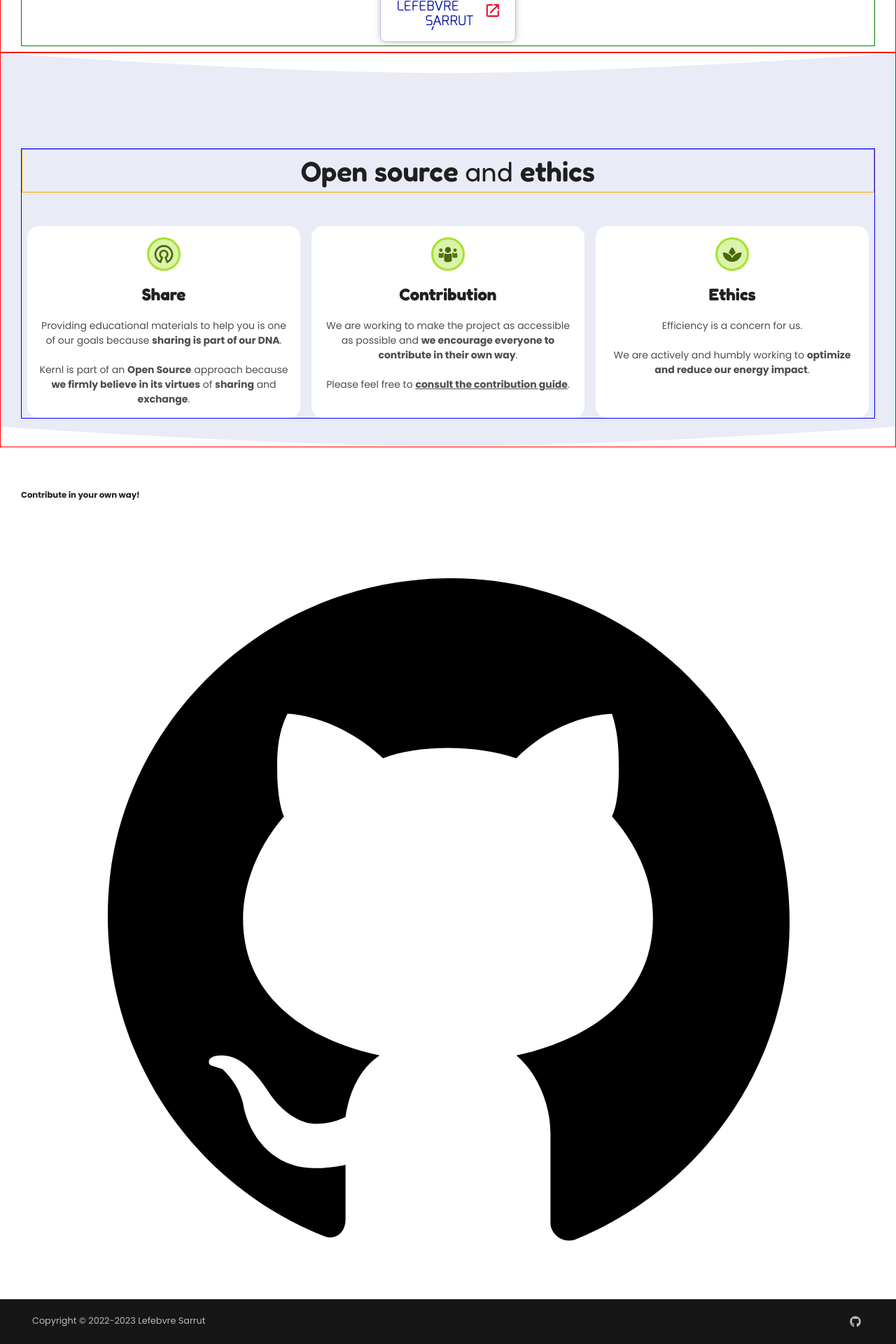
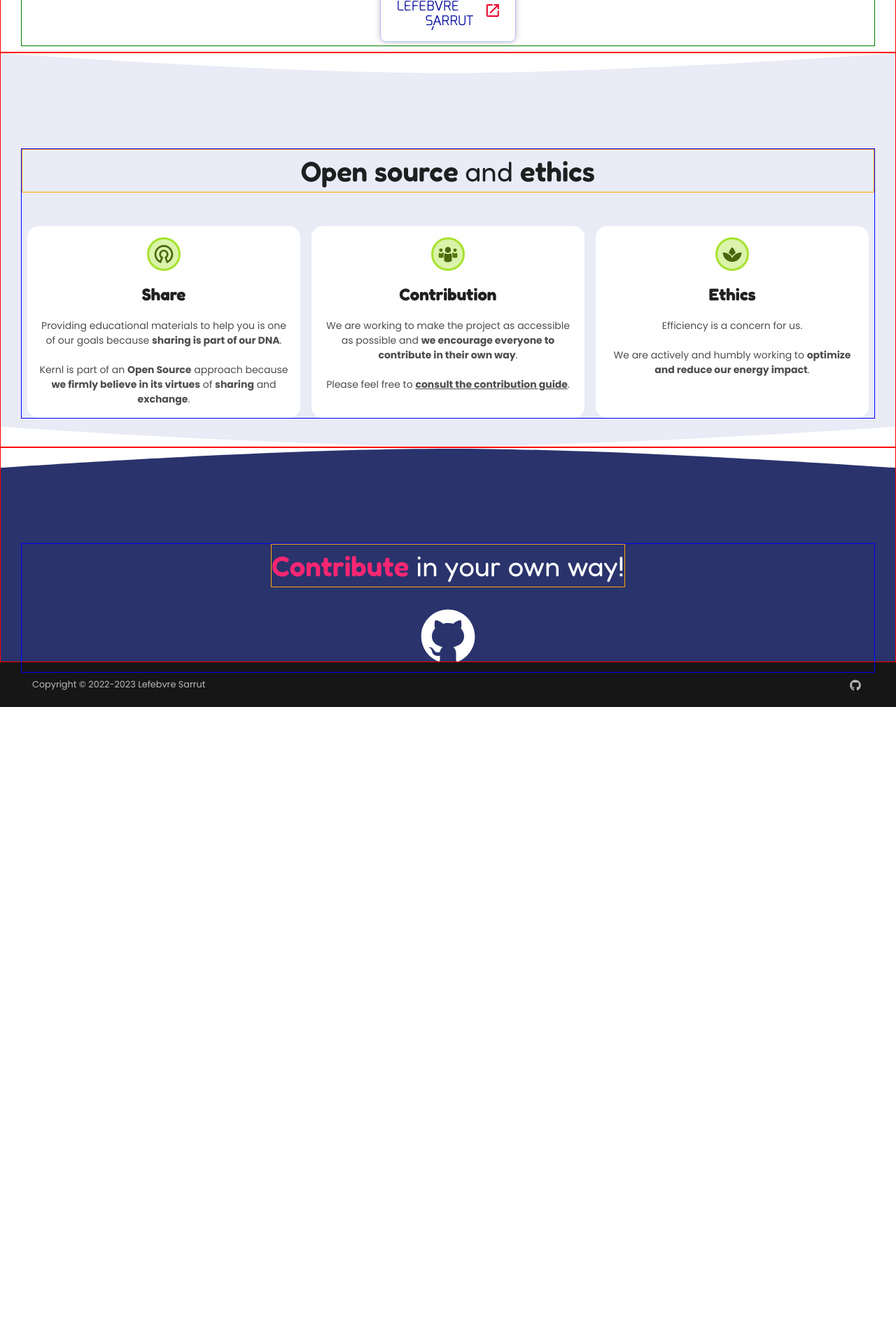
Before and after one commit to ELS-RD/kernl, an MkDocs documentation site: the page built from docs/index.md, in a window 1280 px wide. Shown: the part 2054-3974 px from the top of the page at 70% size. Built offline with MkDocs 1.6.1 and Material for MkDocs 9.7.7, drawn with Linux system fonts in a browser that asks for light colours; comment, search, counter and statistics services are not loaded; after the commit the page ends 3064 px from its top, so only the background shows below that.

Commit message:
feat: adds contribute responsive css.

```diff
--- a/docs/stylesheets/extra.css
+++ b/docs/stylesheets/extra.css
@@ -33,6 +33,7 @@ You need to add a data-md-color-scheme="slate" | "default" metadata to the enclo
     --color-background-what: #232A55;
     --color-background-oss: #E9EBF6;
     --color-background-what-key: #2A336C;
+    --color-background-contribute: #2A336C;
 
     --color-snippet-primary: #A6E22E;
     --color-snippet-secondary: #F92672;
@@ -241,7 +242,8 @@ div[class="md-search__scrollwrap"] {
 /* ----- ----- ----- ----- ----- */
 /* curves */
 .knl-what,
-.knl-oss {
+.knl-oss,
+.knl-contribute {
     position: relative;
     display: block;
     padding: 88px 0; /* 32px + 56px */
@@ -250,6 +252,7 @@ div[class="md-search__scrollwrap"] {
 
 .knl-what:before,
 .knl-oss:before,
+.knl-contribute:before,
 .knl-what:after,
 .knl-oss:after {
     position: absolute;
@@ -274,6 +277,11 @@ div[class="md-search__scrollwrap"] {
     mask-image: url(../assets/images/curve-mask-top.svg);
 }
 
+.knl-contribute:before {
+    -webkit-mask-image: url(../assets/images/curve-mask-top-contribute.svg);
+    mask-image: url(../assets/images/curve-mask-top-contribute.svg);
+}
+
 .knl-what:after,
 .knl-oss:after {
     -webkit-mask-image: url(../assets/images/curve-mask-bottom.svg);
@@ -284,12 +292,14 @@ div[class="md-search__scrollwrap"] {
 /* flex content disposition */
 .knl-what__content,
 .knl-why__content,
-.knl-oss__content {
+.knl-oss__content,
+.knl-contribute__content {
     position: relative;
     display: flex;
     flex-direction: column;
     gap: 48px;
     z-index: 1;
+
     border: 1px solid blue;
 }
 
@@ -297,7 +307,8 @@ div[class="md-search__scrollwrap"] {
 /* titles */
 .knl-what__content h3,
 .knl-why__content h3,
-.knl-oss__content h3 {
+.knl-oss__content h3,
+.knl-contribute__content h3 {
     margin: 0;
     font-family: "Fredoka", sans-serif;
     font-size: clamp(20px, 7vw, 40px);
@@ -310,16 +321,19 @@ div[class="md-search__scrollwrap"] {
 
 .knl-what__content h3 em,
 .knl-why__content h3 em,
-.knl-oss__content h3 em {
+.knl-oss__content h3 em,
+.knl-contribute__content h3 em {
     font-weight: var(--font-fredoka-semibold);
 }
 
 .knl-what__content h3 em,
-.knl-why__content h3 em {
+.knl-why__content h3 em,
+.knl-contribute__content h3 em {
     color: var(--color-secondary);
 }
 
-.knl-what__content h3 {
+.knl-what__content h3,
+.knl-contribute__content h3 {
     color: white;
 }
 
@@ -394,6 +408,32 @@ div[class="md-search__scrollwrap"] {
 }
 
 /* ----- ----- ----- ----- ----- */
+.knl-contribute {
+    padding: 88px 0 32px; /* 32px + 56px */
+    background-color: var(--color-background-contribute);
+
+    border: 1px solid red;
+}
+
+.knl-contribute__content {
+    gap: 24px;
+    align-items: center;
+}
+
+.knl-contribute__content svg {
+    width: 96px;
+    fill: white;
+}
+
+.knl-contribute__content > a {
+    transition: var(--hover-transform);
+}
+
+.knl-contribute__content > a:hover {
+    transform: var(--hover-scale);
+}
+
+/* ----- ----- ----- ----- ----- */
 /* generic arguments */
 .knl-arguments {
     display: flex;
@@ -459,7 +499,8 @@ div[class="md-search__scrollwrap"] {
 @media screen and (max-width: 768px) {
     .knl-what,
     .knl-why,
-    .knl-oss {
+    .knl-oss,
+    .knl-contribute {
         padding: 56px 0;
     }
 }
@@ -467,7 +508,8 @@ div[class="md-search__scrollwrap"] {
 @media screen and (max-width: 576px) {
     .knl-what,
     .knl-why,
-    .knl-oss {
+    .knl-oss,
+    .knl-contribute {
         padding: 48px 0;
     }
 
@@ -488,7 +530,8 @@ div[class="md-search__scrollwrap"] {
 
     .knl-what,
     .knl-why,
-    .knl-oss {
+    .knl-oss,
+    .knl-contribute {
         padding: 40px 0;
     }
 }
```
